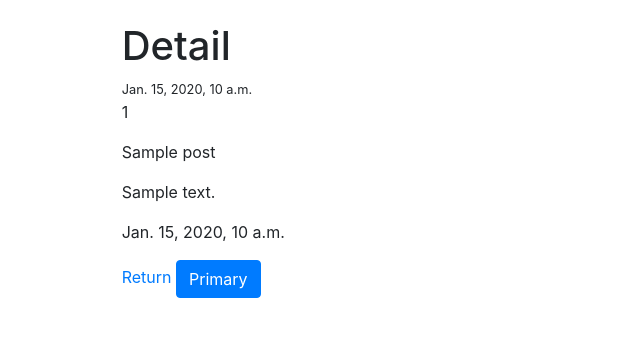
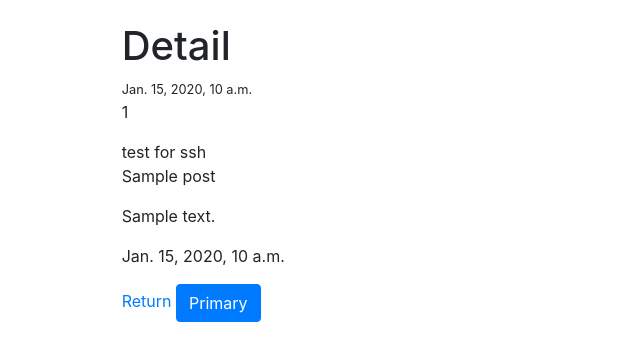
Before and after one commit to rewalkerof/microblog, a Django app: page /posts/1/detail in a window 1280 px wide. Shown: the part 93-454 px from the top of the page, without its empty margins (0-640 px from the left). Run offline with Django 3.2, Linux system fonts and the light colour scheme; tables that the repository leaves empty hold one stand-in row (values such as "Sample post"); some libraries are stand-ins or nearby versions.

Commit message:
testing ssh connection

```diff
--- a/djblog/templates/post_detail.html
+++ b/djblog/templates/post_detail.html
@@ -7,6 +7,7 @@
     <small>{{ instance.timestamp }}</small>
     </h1>
     <p>{{ instance.id }}</p>
+    test for ssh
     <p>{{ instance.title }}</p>
     <p>{{ instance.content }}</p>
     <p>{{ instance.updated }}</p>
```
